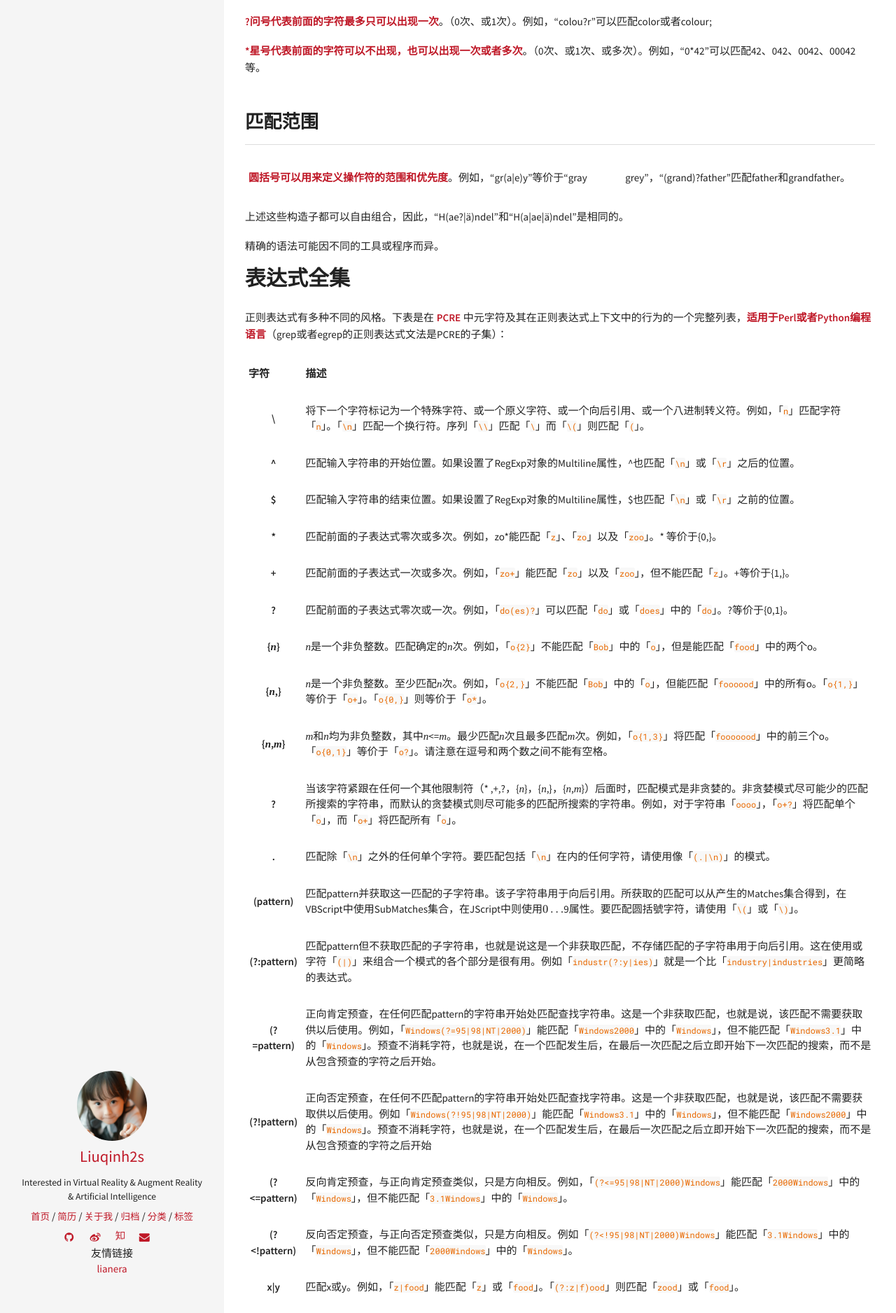
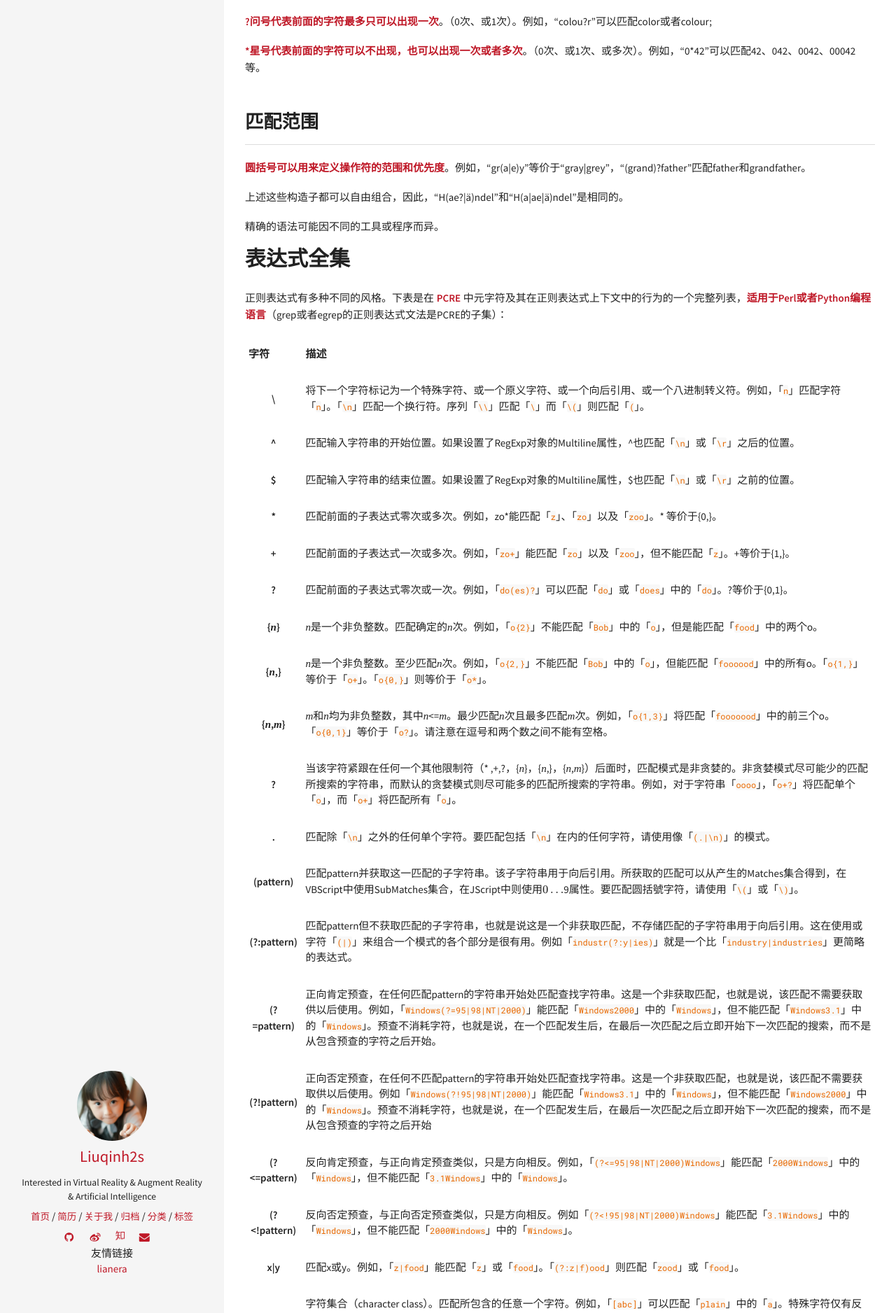
Before and after one commit to transcendtron/liuqinh2s.github.io, a Jekyll site: the page built from _posts/2017-1-20-正则表达式.md, in a window 1280 px wide. Shown: the part 783-2659 px from the top of the page at 70% size. Built offline with Jekyll 4.4.1, drawn with Linux system fonts in a browser that asks for light colours; formulas are drawn with MathJax 3; comment, search, counter and statistics services are not loaded.

Commit message:
add blog

```diff
--- a/_posts/2017-1-20-正则表达式.md
+++ b/_posts/2017-1-20-正则表达式.md
@@ -36,7 +36,7 @@
 
 ## 匹配范围
 
-**圆括号可以用来定义操作符的范围和优先度**。例如，“gr(a\|e)y”等价于“gray|grey”，“(grand)?father”匹配father和grandfather。
+**圆括号可以用来定义操作符的范围和优先度**。例如，“gr(a\|e)y”等价于“gray\|grey”，“(grand)?father”匹配father和grandfather。
 
 上述这些构造子都可以自由组合，因此，“H(ae?\|ä)ndel”和“H(a\|ae\|ä)ndel”是相同的。
 
```
